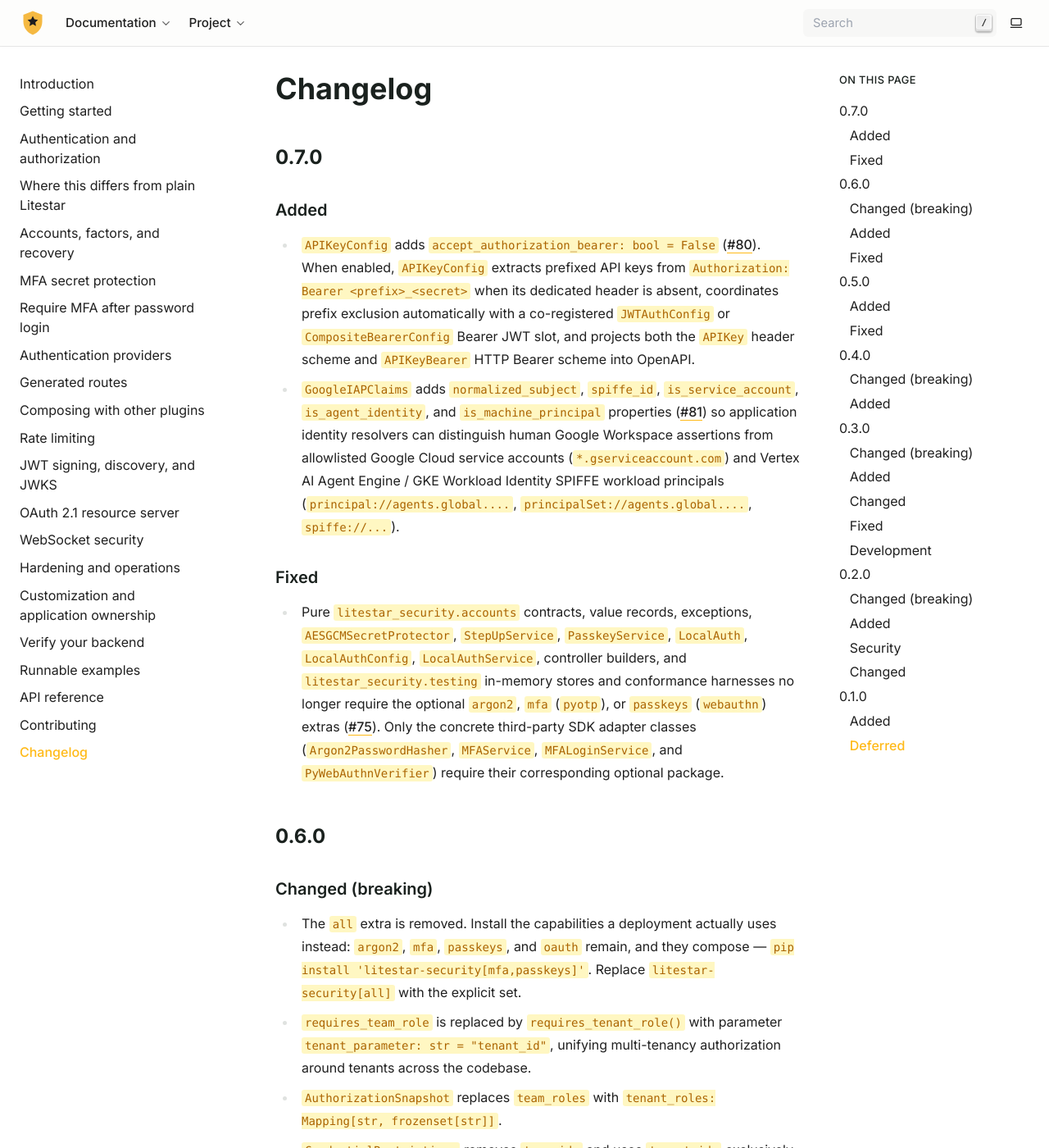
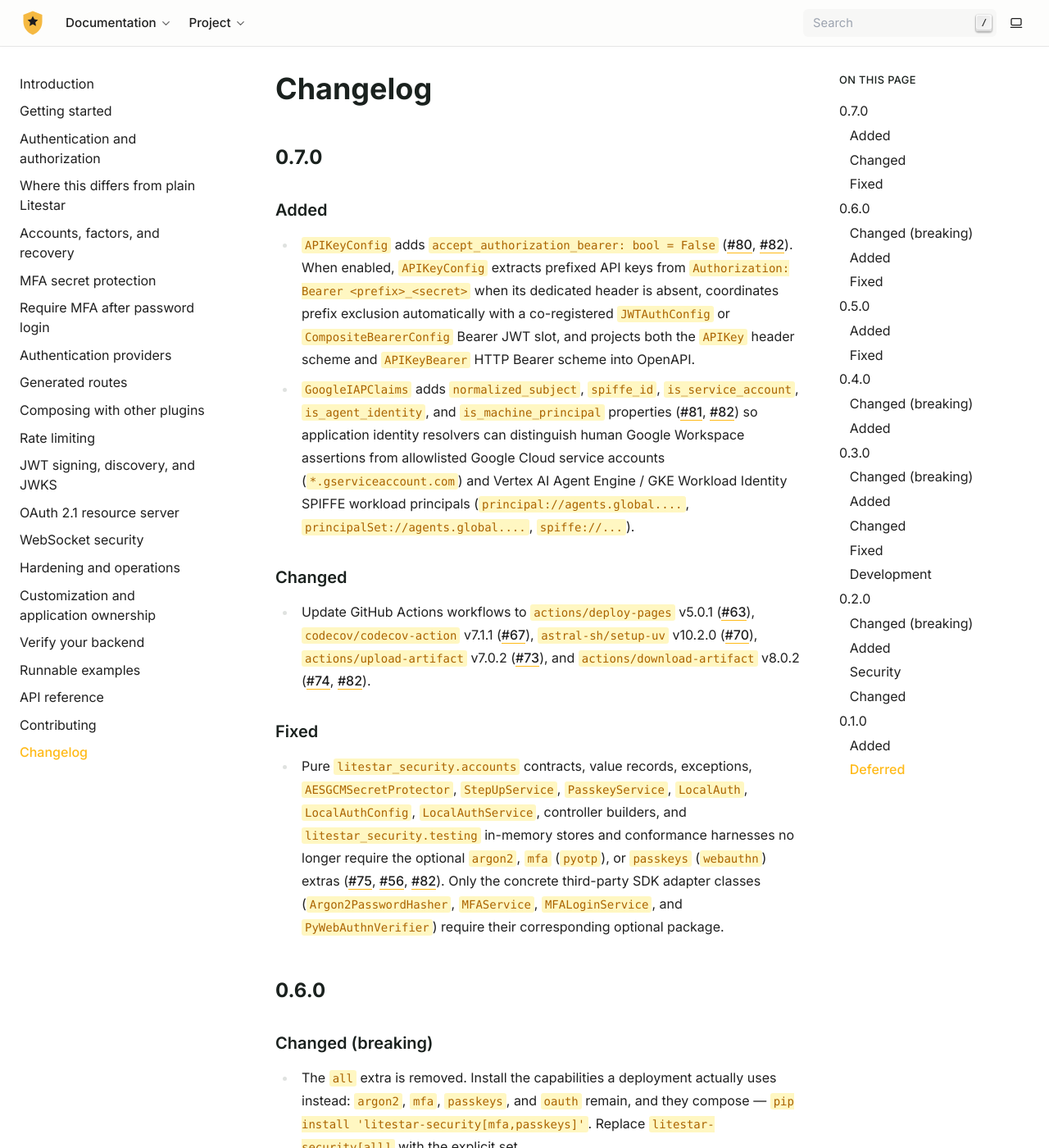
Before and after one commit to cofin/litestar-security, a Sphinx documentation site: the page built from docs/changelog.rst, in a window 1280 px wide and 1400 px high. Shown: the whole window at 82% size. Built offline with Sphinx 7.4.7, drawn with Linux system fonts in a browser that asks for light colours.

Commit message:
docs(changelog): link PR #82 and CI action bumps in 0.7.0 notes

```diff
--- a/docs/changelog.rst
+++ b/docs/changelog.rst
@@ -8,7 +8,7 @@ Added
 ~~~~~
 
 * :class:`~litestar_security.providers.api_key.APIKeyConfig` adds
-  ``accept_authorization_bearer: bool = False`` (`#80 <https://github.com/cofin/litestar-security/issues/80>`__).
+  ``accept_authorization_bearer: bool = False`` (`#80 <https://github.com/cofin/litestar-security/issues/80>`__, `#82 <https://github.com/cofin/litestar-security/pull/82>`__).
   When enabled, :class:`~litestar_security.providers.api_key.APIKeyConfig` extracts
   prefixed API keys from ``Authorization: Bearer <prefix>_<secret>`` when its
   dedicated header is absent, coordinates prefix exclusion automatically with a
@@ -19,12 +19,21 @@ Added
 * :class:`~litestar_security.providers.iap.GoogleIAPClaims` adds
   ``normalized_subject``, ``spiffe_id``, ``is_service_account``,
   ``is_agent_identity``, and ``is_machine_principal`` properties
-  (`#81 <https://github.com/cofin/litestar-security/issues/81>`__) so application
+  (`#81 <https://github.com/cofin/litestar-security/issues/81>`__, `#82 <https://github.com/cofin/litestar-security/pull/82>`__) so application
   identity resolvers can distinguish human Google Workspace assertions from
   allowlisted Google Cloud service accounts (``*.gserviceaccount.com``) and
   Vertex AI Agent Engine / GKE Workload Identity SPIFFE workload principals
   (``principal://agents.global....``, ``principalSet://agents.global....``,
   ``spiffe://...``).
+
+Changed
+~~~~~~~
+
+* Update GitHub Actions workflows to ``actions/deploy-pages`` v5.0.1 (`#63 <https://github.com/cofin/litestar-security/pull/63>`__),
+  ``codecov/codecov-action`` v7.1.1 (`#67 <https://github.com/cofin/litestar-security/pull/67>`__),
+  ``astral-sh/setup-uv`` v10.2.0 (`#70 <https://github.com/cofin/litestar-security/pull/70>`__),
+  ``actions/upload-artifact`` v7.0.2 (`#73 <https://github.com/cofin/litestar-security/pull/73>`__),
+  and ``actions/download-artifact`` v8.0.2 (`#74 <https://github.com/cofin/litestar-security/pull/74>`__, `#82 <https://github.com/cofin/litestar-security/pull/82>`__).
 
 Fixed
 ~~~~~
@@ -38,7 +47,7 @@ Fixed
   :class:`~litestar_security.accounts.LocalAuthService`, controller builders, and
   ``litestar_security.testing`` in-memory stores and conformance harnesses no
   longer require the optional ``argon2``, ``mfa`` (``pyotp``), or ``passkeys``
-  (``webauthn``) extras (`#75 <https://github.com/cofin/litestar-security/issues/75>`__).
+  (``webauthn``) extras (`#75 <https://github.com/cofin/litestar-security/issues/75>`__, `#56 <https://github.com/cofin/litestar-security/pull/56>`__, `#82 <https://github.com/cofin/litestar-security/pull/82>`__).
   Only the concrete third-party SDK adapter classes
   (:class:`~litestar_security.accounts.Argon2PasswordHasher`,
   :class:`~litestar_security.accounts.MFAService`,
```
